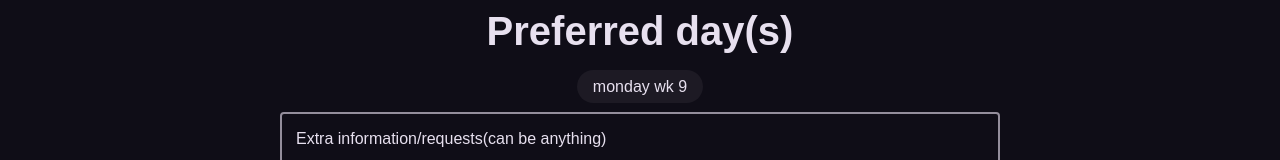
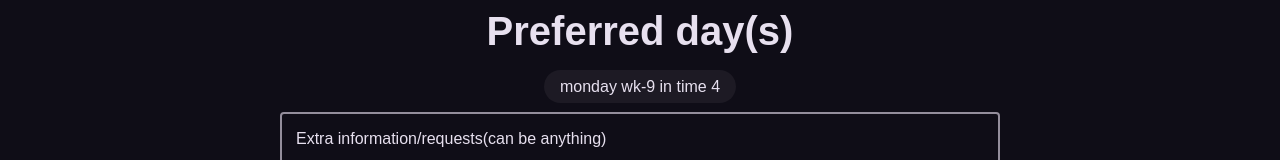
Before and after one commit to tm-coder-484/PerfectEducation, a React (Vite) app: page /apply in a window 1280 px wide. Shown: the part 321-481 px from the top of the page. Built offline with nearby package versions, Linux system fonts and the light colour scheme.

Commit message:
changed apply form more

```diff
--- a/src/Apply.jsx
+++ b/src/Apply.jsx
@@ -135,7 +135,7 @@ function Apply() {
                       checked={days.includes(day)}
                       onChange={() => toggleDay(day)}
                     />
-                    <span className="chip">{day + " wk 9"}</span>
+                    <span className="chip">{day + " wk-9 in time 4"}</span>
                   </label>
                 ))}
             </div>
```
